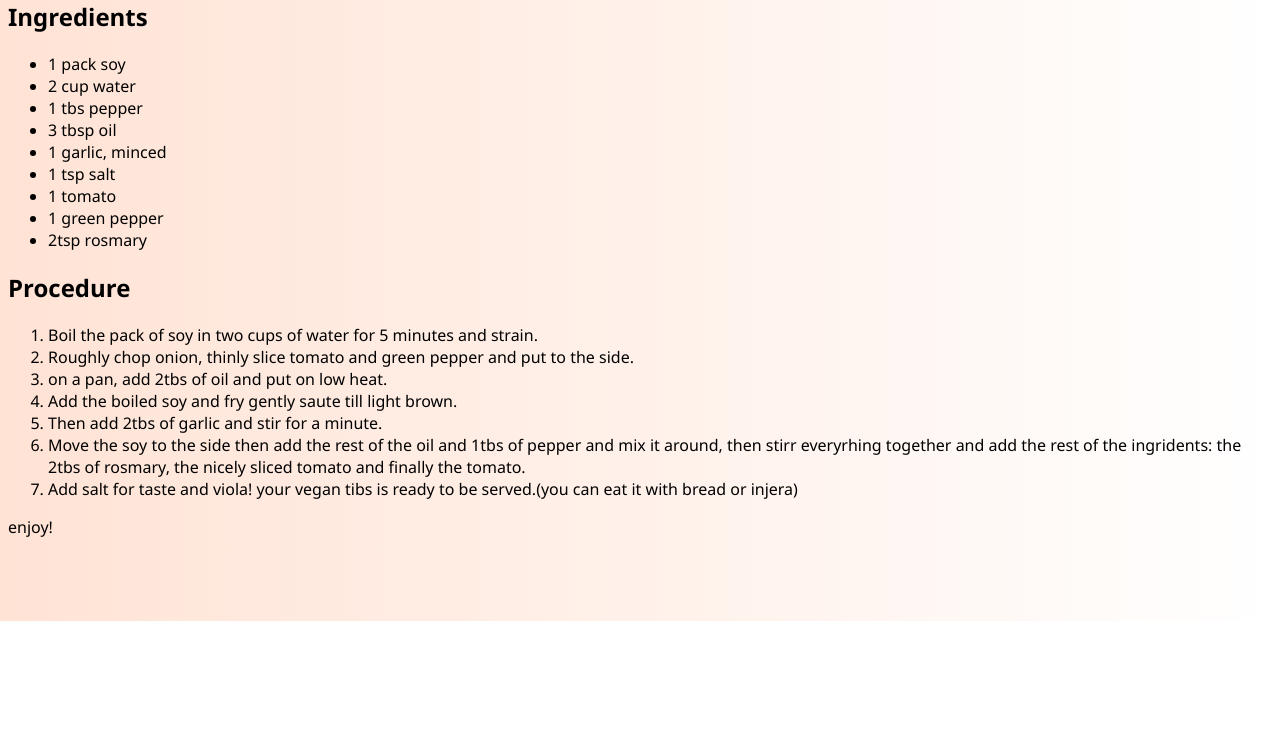
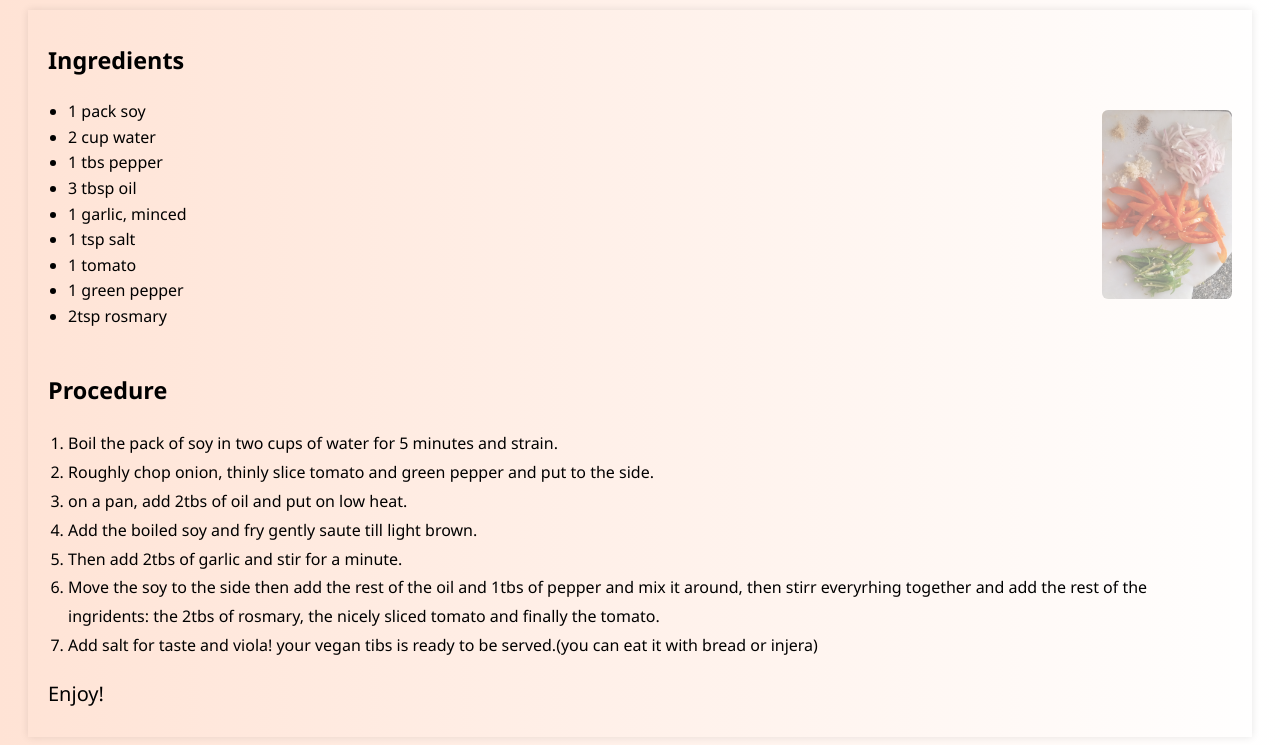
Before and after one commit to JerryCreates7/JerryCooks, a plain HTML site: page tibs.html in a window 1280 px wide. Shown: the part 179-924 px from the top of the page. Before the commit the page ends 800 px from the top, so only its background shows below. Drawn offline with Linux system fonts and the light colour scheme.

Commit message:
Update tibs.html

```diff
--- a/tibs.html
+++ b/tibs.html
@@ -53,11 +53,11 @@
   .ham p{
     color:  #190403;
     font-size: 1.2rem;
+  }
    .container {
       background-color: opacity;
       padding: 5px 20px;
-      border-radius: 10x
-      box-shadow: 0 8px 20px rgba(0, 0, 0, 0.2);
+      border-radius: 10x;
       text-align: center;
       margin-right:10px
       border-radius: 6px;
@@ -74,10 +74,7 @@
     font-size: 20px;
     margin-right: 20px;
 }
- p {
-   display: flex;
-   flex-flow: vertical;
- }
+
  .ingredients ul {
   list-style-type: disc;
   padding-left: 20px;
@@ -88,6 +85,23 @@
   padding-left: 20px;
   font-size: 16px;
   line-height: 1.8;
+}
+.row {
+  display: flex;
+  flex-direction: row;
+  justify-content: space-between;
+  align-items: flex-start;
+  gap: 5px;
+}
+.image {
+  height: 100px;
+  margin-top: 90px;
+  justify-content: space-around;
+  padding: 0;
+}
+.image img {
+  border-radius: 6px;
+  opacity: 0.5;
 }
 </style>
 </head>
@@ -100,14 +114,17 @@
     <p>Cooks</p>
   </div>
   </div>
+
   <div class="container">
     <h1> Fasting tibs</h1>
   </div>
+
 <div class="contents">
+    <div class="row">
       <div class="ingredients">
-    <h2>
+       <h3>
       Ingredients
-    </h2>
+    </h3>
        <ul>
     <li>1 pack soy</li>
     <li>2 cup water</li>
@@ -120,9 +137,12 @@
     <li>2tsp rosmary</li>
    </ul>
       </div>
-
+        <div class="image">
+     <img src="ingredients.jpg" alt=" ingredients" width="130px">
+    </div>
+     </div>
   <div class="procedure">
-    <h2> Procedure</h2>
+    <h3> Procedure</h3>
     <ol>
      <li>Boil the pack of soy in two cups of water for 5 minutes and strain.</li>
       <li>Roughly chop onion, thinly slice tomato and green pepper and put to the side.</li>
@@ -133,7 +153,7 @@
     <li>Move the soy to the side then add the rest of the oil and 1tbs of pepper and mix it around, then stirr everyrhing together and add the rest of the ingridents: the 2tbs of rosmary, the nicely sliced tomato and finally the tomato. </li>
     <li>Add salt for taste and viola! your vegan tibs is ready to be served.(you can  eat it with bread or injera)</li>
     </ol>
-        enjoy!
+      <p>Enjoy!</p>
     </div>
   </div>
 </body>
```
Lines whose indentation alone changed are shown as unchanged.
